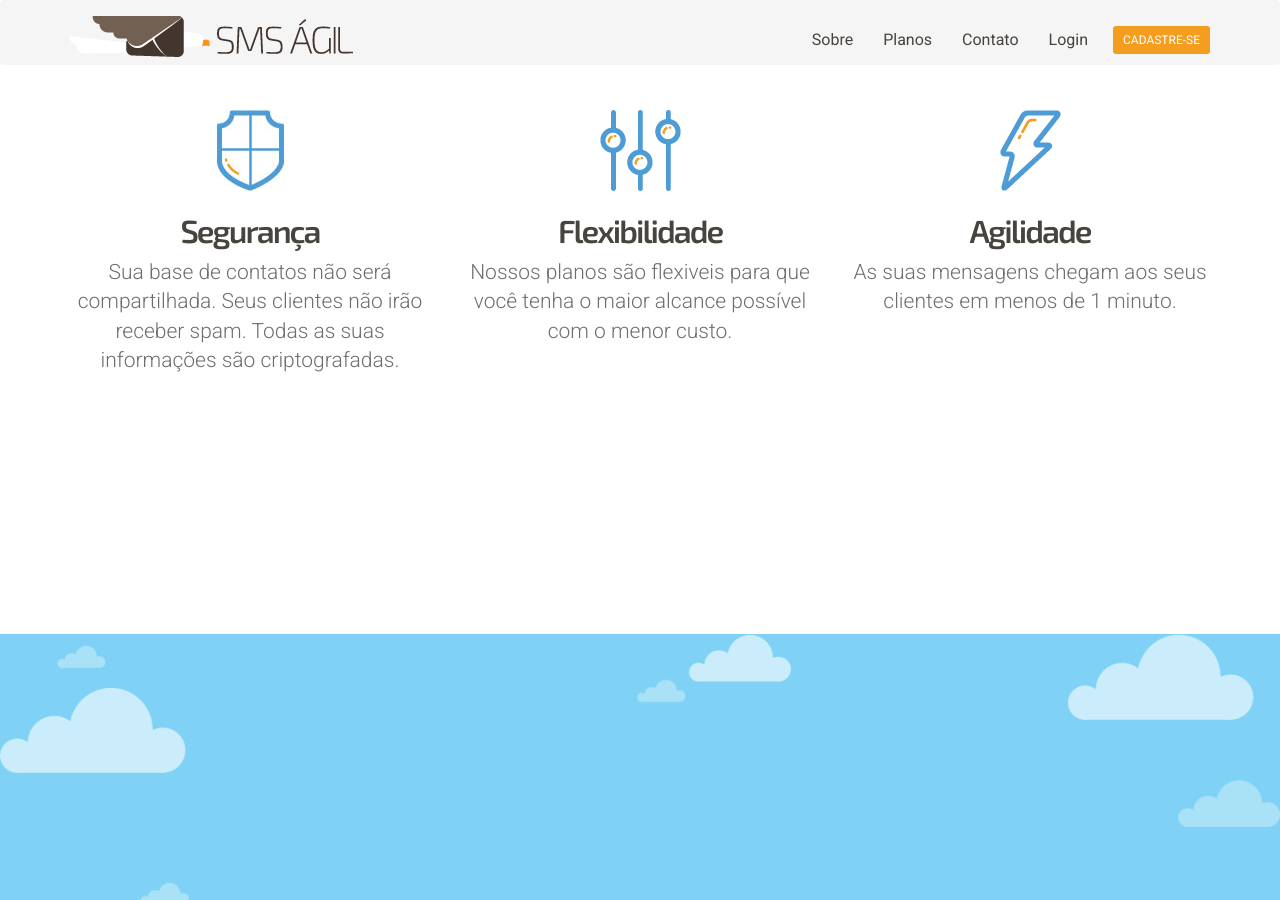
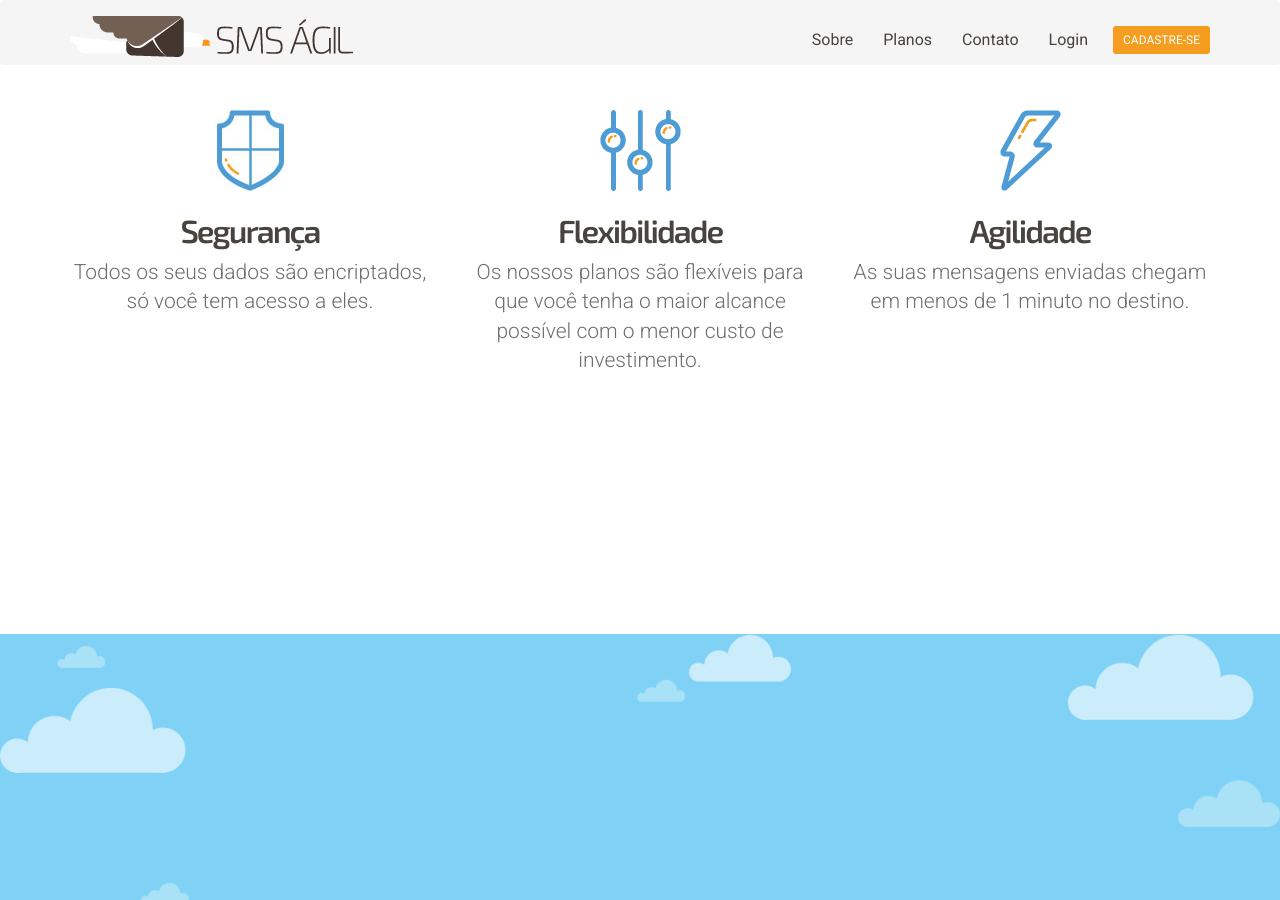
Before and after one commit to smsagil/smsagil.github.io, a Jekyll site: the page built from index.html, in a window 1280 px wide and 900 px high, scrolled down 2966 px. Built offline with Jekyll 4.4.1, drawn with Linux system fonts in a browser that asks for light colours.

Commit message:
Our differential reformulated

```diff
--- a/_layouts/default.html
+++ b/_layouts/default.html
@@ -175,17 +175,17 @@
 					<div class="col-md-4 text-center wow fadeIn" data-wow-delay="500ms">
 						<img src="img/security.jpg" alt="Segurança" class="wow rollIn" data-wow-delay="600ms">
 						<h2 class="title-col">Segurança</h2>
-						<p class="lead">Sua base de contatos não será compartilhada. Seus clientes não irão receber spam. Todas as suas informações são criptografadas.</p>
+						<p class="lead">Todos os seus dados são encriptados, só você tem acesso a eles.</p>
 					</div>
 					<div class="col-md-4 text-center wow fadeIn" data-wow-delay="600ms">
 						<img src="img/flexibility.png" alt="Flexibilidade" class="wow rollIn" data-wow-delay="700ms">
 						<h2 class="title-col">Flexibilidade</h2>
-						<p class="lead">Nossos planos são flexiveis para que você tenha o maior alcance possível com o menor custo.</p>
+						<p class="lead">Os nossos planos são flexíveis para que você tenha o maior alcance possível com o menor custo de investimento.</p>
 					</div>
 					<div class="col-md-4 text-center wow fadeIn" data-wow-delay="700ms">
 						<img src="img/agility.png" alt="Agilidade" class="wow rollIn" data-wow-delay="800ms">
 						<h2 class="title-col">Agilidade</h2>
-						<p class="lead">As suas mensagens chegam aos seus clientes em menos de 1 minuto.</p>
+						<p class="lead">As suas mensagens enviadas chegam em menos de 1 minuto no destino.</p>
 					</div>
 				</div>
 			</div>
```
Also changed, not shown: 3 other files.
